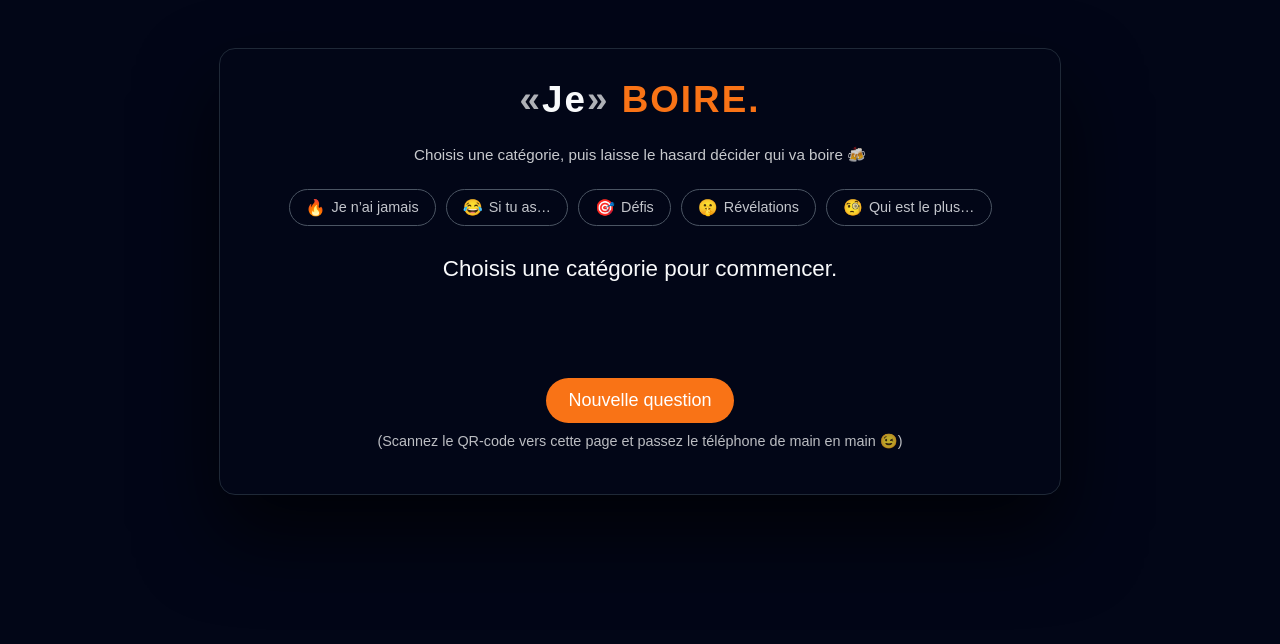
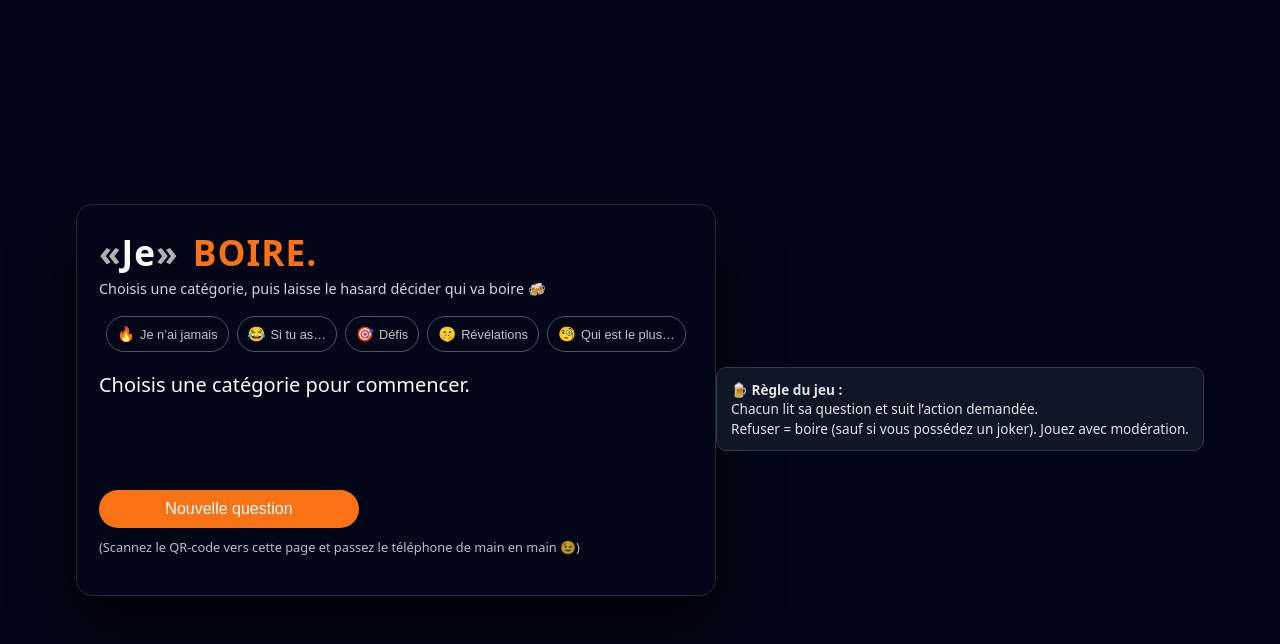
Before and after one commit to rererick987-maker/JE-BOIRE, a plain HTML site: page index.html in a window 1280 px wide. Drawn offline with Linux system fonts and the light colour scheme.

Commit message:
Update index.html

```diff
--- a/index.html
+++ b/index.html
@@ -3,94 +3,166 @@
 <head>
     <meta charset="UTF-8">
     <title>"Je" BOIRE</title>
+    <!-- Très important pour le format téléphone -->
+    <meta name="viewport" content="width=device-width, initial-scale=1.0">
+
     <style>
+        /* Mobile-first */
+        :root {
+            --bg-main: #020617;
+            --bg-card: #020617;
+            --text-main: #f9fafb;
+            --accent: #f97316;
+            --accent-dark: #ea580c;
+            --border: #1f2937;
+            --border-soft: #4b5563;
+        }
+
+        * {
+            box-sizing: border-box;
+        }
+            .rules {
+            margin-top: 18px;
+            padding: 12px 14px;
+            background: #111827;
+            border: 1px solid #374151;
+            border-radius: 10px;
+            font-size: 0.85rem;
+            line-height: 1.4;
+            opacity: 0.9;
+        }
         body {
-            font-family: Arial, sans-serif;
-            text-align: center;
-            padding: 40px 15px;
-            background: #020617;
-            color: #f9fafb;
+            margin: 0;
+            font-family: system-ui, -apple-system, BlinkMacSystemFont, "Segoe UI", sans-serif;
+            background: var(--bg-main);
+            color: var(--text-main);
+            min-height: 100vh;
+            display: flex;
+            justify-content: center;
+            align-items: center;
+            padding: 16px;
         }
+
         #box {
-            background: #020617;
-            padding: 30px 20px;
-            max-width: 800px;
-            margin: auto;
+            background: var(--bg-card);
+            width: 100%;
+            max-width: 480px; /* idéal pour téléphone */
+            padding: 20px 16px;
             border-radius: 16px;
-            box-shadow: 0 40px 80px rgba(0,0,0,0.7);
-            border: 1px solid #1f2937;
+            box-shadow: 0 30px 60px rgba(0, 0, 0, 0.7);
+            border: 1px solid var(--border);
         }
+
         h1 {
-            margin-top: 0;
-            font-size: 2.3rem;
-            letter-spacing: 2px;
+            margin: 0;
+            font-size: 1.8rem;
+            letter-spacing: 1px;
+            line-height: 1.2;
         }
+
         h1 span.quote {
             opacity: 0.7;
         }
+
         h1 span.boire {
-            font-weight: bold;
+            font-weight: 700;
             text-transform: uppercase;
-            color: #f97316;
+            color: var(--accent);
+            margin-left: 4px;
         }
+
         .subtitle {
-            margin-top: 4px;
-            font-size: 0.95rem;
-            opacity: 0.8;
+            margin-top: 6px;
+            font-size: 0.9rem;
+            opacity: 0.85;
         }
+
         .categories {
-            margin: 25px 0 10px;
+            margin: 18px 0 10px;
             display: flex;
             flex-wrap: wrap;
             justify-content: center;
-            gap: 10px;
+            gap: 8px;
         }
+
         .cat-btn {
-            border: 1px solid #4b5563;
+            border: 1px solid var(--border-soft);
             background: #020617;
             color: #e5e7eb;
             border-radius: 999px;
-            padding: 8px 16px;
-            font-size: 1rem;
+            padding: 6px 10px;
+            font-size: 0.9rem;
             cursor: pointer;
             display: inline-flex;
             align-items: center;
-            gap: 6px;
+            gap: 5px;
+            min-height: 36px;
         }
+
         .cat-btn span.label {
-            font-size: 0.9rem;
+            font-size: 0.8rem;
             opacity: 0.85;
         }
+
         .cat-btn.active {
-            background: #f97316;
-            border-color: #f97316;
+            background: var(--accent);
+            border-color: var(--accent);
             color: #111827;
         }
+
         #question {
-            font-size: 1.4rem;
-            line-height: 1.6;
-            margin-top: 25px;
+            font-size: 1.1rem;
+            line-height: 1.5;
+            margin-top: 18px;
             white-space: pre-wrap;
             min-height: 80px;
         }
+
         .main-btn {
-            margin-top: 25px;
-            padding: 12px 22px;
-            font-size: 18px;
+            margin-top: 20px;
+            padding: 10px 18px;
+            font-size: 1rem;
             border: none;
             border-radius: 999px;
             cursor: pointer;
-            background: #f97316;
+            background: var(--accent);
             color: white;
+            width: 100%; /* bouton pleine largeur sur mobile */
+            max-width: 260px;
         }
+
+        .main-btn:active {
+            transform: scale(0.98);
+        }
+
         .main-btn:hover {
-            background: #ea580c;
+            background: var(--accent-dark);
         }
+
         .hint {
             margin-top: 10px;
-            font-size: 0.9rem;
+            font-size: 0.8rem;
             opacity: 0.75;
         }
+
+        /* Améliorations pour tablettes / ordi */
+        @media (min-width: 768px) {
+            body {
+                padding: 32px;
+            }
+            #box {
+                max-width: 640px;
+                padding: 26px 22px;
+            }
+            h1 {
+                font-size: 2.2rem;
+            }
+            #question {
+                font-size: 1.25rem;
+            }
+        }
+
+
     </style>
 </head>
 <body>
@@ -126,6 +198,12 @@
     <button class="main-btn" onclick="newQuestion()">Nouvelle question</button>
     <p class="hint">(Scannez le QR-code vers cette page et passez le téléphone de main en main 😉)</p>
 </div>
+    <div class="rules">
+    <strong>🍺 Règle du jeu :</strong><br>
+    Chacun lit sa question et suit l’action demandée.<br>
+    Refuser = boire (sauf si vous possédez un joker). Jouez avec modération.
+</div>
+
 
 <script>
     // Questions avec catégories
@@ -201,8 +279,10 @@
     }
 
     function newQuestion() {
+        const questionEl = document.getElementById("question");
+
         if (!currentCategory) {
-            document.getElementById("question").textContent =
+            questionEl.textContent =
                 "Choisis d’abord une catégorie au-dessus 🔥 😂 🎯 🤫 🧐";
             return;
         }
@@ -210,13 +290,13 @@
         const filtered = questions.filter(q => q.category === currentCategory);
 
         if (filtered.length === 0) {
-            document.getElementById("question").textContent =
+            questionEl.textContent =
                 "Aucune question trouvée pour cette catégorie.";
             return;
         }
 
         const randomIndex = Math.floor(Math.random() * filtered.length);
-        document.getElementById("question").textContent = filtered[randomIndex].text;
+        questionEl.textContent = filtered[randomIndex].text;
     }
 </script>
 
```
